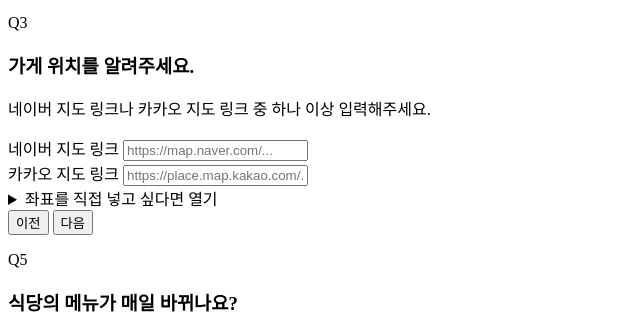
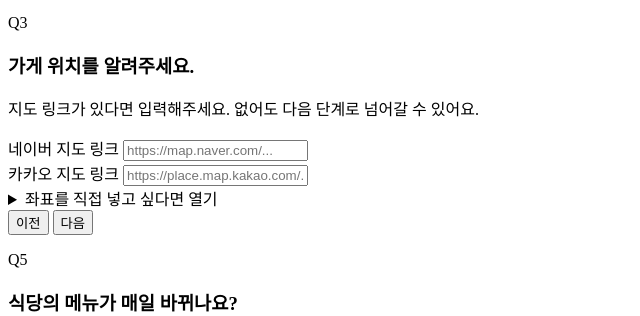
Before and after one commit to teamSANDOL/sandol_meal_web, a Python web app: template app/templates/owner/new_request.html in a window 1280 px wide. Shown: the part 1034-1350 px from the top of the page, without its empty margins (0-640 px from the left). Run offline with Jinja, Linux system fonts and the light colour scheme; the template is opened without the code that fills it, so the values that code supplies are empty.

Commit message:
fix: 수정된 지도 링크 안내 문구 및 오프캠퍼스 위치 검증 로직 개선

```diff
--- a/app/templates/owner/new_request.html
+++ b/app/templates/owner/new_request.html
@@ -117,7 +117,7 @@
                 <div>
                     <p class="ops-section-title">Q3</p>
                     <h3 class="mt-3 text-2xl font-black tracking-tight">가게 위치를 알려주세요.</h3>
-                    <p class="mt-2 text-sm text-slate-600">네이버 지도 링크나 카카오 지도 링크 중 하나 이상 입력해주세요.</p>
+                    <p class="mt-2 text-sm text-slate-600">지도 링크가 있다면 입력해주세요. 없어도 다음 단계로 넘어갈 수 있어요.</p>
                 </div>
                 <div class="grid gap-4 md:grid-cols-2">
                     <div>
@@ -622,7 +622,7 @@ const initializeOwnerRequestFlow = (root = document) => {
                 return selectedValue('building_choice') !== '' && (selectedValue('building_choice') !== 'custom' || valueOf('building') !== '');
             case 'offcampus-location':
                 if (campus !== 'offcampus') return true;
-                return valueOf('naver_map_link') !== '' || valueOf('kakao_map_link') !== '';
+                return true;
             case 'menu-change':
                 return menuChanges !== '';
             case 'menu-board':
```
